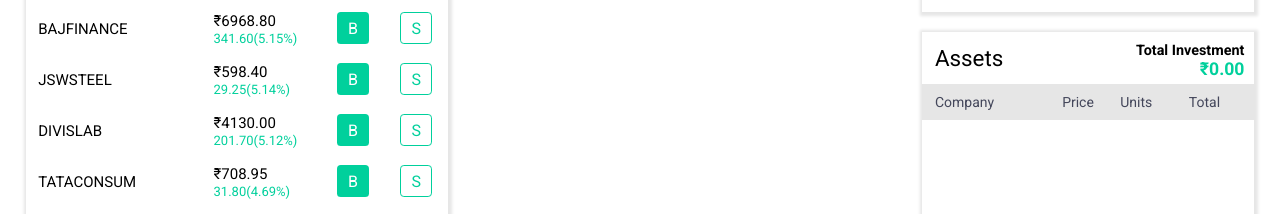
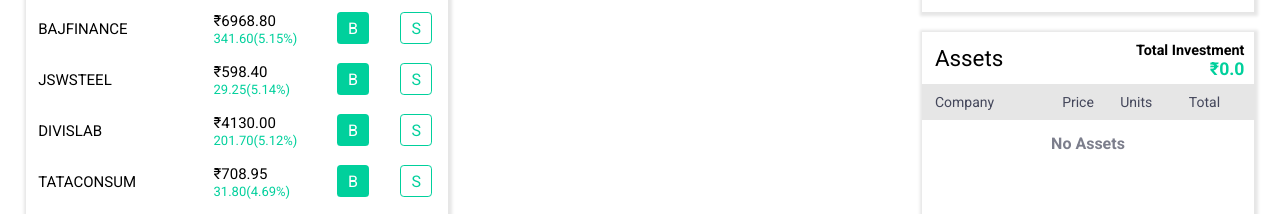
Before and after one commit to AdityaThakur278/Groww-Clone, a React (Create React App) app: page / in a window 1280 px wide. Shown: the part 355-569 px from the top of the page. Built offline with nearby package versions, Linux system fonts and the light colour scheme.

Commit message:
Almost completed using react, in testing phase

```diff
--- a/src/App.js
+++ b/src/App.js
@@ -18,6 +18,7 @@
 	const [targetPrice, setTargetPrice] = useState("0.0");
 	const [assetsList, setAssetsList] = useState([]);
 	const [sharesOwned, setSharesOwned] = useState(0);
+	const [totalInvestment, setTotalInvestment] = useState("0.0");
 
 	function mapCompanyToIndex(data) {
 		const mapObj = {};
@@ -83,9 +84,41 @@
 		setSharesOwned(quantity);
 	}
 
+	function checkRegex() {
+		// Regex for buy-sell-form
+		const regex = new RegExp(/^\d*\.?\d*$/);
+
+		if(!regex.test(shareQuantityValue) || !regex.test(targetPrice)) {
+			alert("Enter proper input");
+			return true;
+		}
+
+		if(shareQuantityValue === '.' || shareQuantityValue === '.') {
+			alert("Enter proper input");
+			return true;
+		}
+
+		if(parseFloat(shareQuantityValue) === 0 || shareQuantityValue === "") {
+			alert("Share Quantity must be greater than zero!");
+			return true;
+		}
+
+		if(parseFloat(targetPrice) === 0 || shareQuantityValue === "") {
+			alert("Traget Price must be greater than zero!");
+			return true;
+		}
+	}
+
 	// Add to pending list
 	function buySellTransaction(type) {
 		if(buySellCompany === "Loading...") return;
+
+		if(checkRegex()) return;
+
+		if(type === "S" && parseFloat(shareQuantityValue) > parseFloat(sharesOwned)) {
+			alert("Not having enough shares!");
+			return;
+		}
 
 		const transactionDetail = {
 			type,
@@ -96,6 +129,63 @@
 		};
 
 		setPendingTransaction(prev => [transactionDetail , ...prev])
+	}
+
+	function substractFromAssets(index, company, targetPrice, quantity, total) {
+		const shallowCopyAssetList = [...assetsList];
+		const assetRow = {...shallowCopyAssetList[index]};
+		assetRow.quantity = (parseFloat(assetRow.quantity) - parseFloat(quantity));
+		assetRow.total = (parseFloat(assetRow.total) - parseFloat(total)).toFixed(2);
+		assetRow.price = (parseFloat(assetRow.total) / parseFloat(assetRow.quantity)).toFixed(2);
+		shallowCopyAssetList[index] = assetRow;
+		const totalQuantity = assetRow.quantity;
+
+		if(assetRow.quantity === 0) {
+			shallowCopyAssetList.splice(index, 1);
+		}
+		setAssetsList(shallowCopyAssetList);
+
+		setTotalInvestment(prev => (parseFloat(prev) - parseFloat(total)).toFixed(2));
+
+		return totalQuantity; // used to update shares owned quantity
+	}
+
+	function sellTransactionSuccessful(i, company, targetPrice, quantity, total) {
+		// check whether there are enough shares owned
+
+		let currentSharesQuantity = 0;
+		let index = undefined;
+		assetsList.forEach(function(obj, ind) {
+			if(obj.company === company) {
+				currentSharesQuantity = obj.quantity;
+				index = ind;
+			}
+		});
+
+		if(index===undefined || parseFloat(currentSharesQuantity) < parseFloat(quantity)) return;
+
+		// Add to completed transaction
+		const transactionDetail = {
+			type: "S",
+			company,
+			price: targetPrice,
+			quantity,
+			total,
+		};
+		setCompleteTransaction(prev => [transactionDetail , ...prev]);
+
+		// substract from assetList
+		let totalQuantity = substractFromAssets(index, company, targetPrice, quantity, total)
+
+		// remove from pending transaction
+		setPendingTransaction(prev => {
+			return prev.filter((_, ind) =>  i !== ind)
+		})
+
+		// To change Shares Owned Value transaction is successful
+		if(buySellCompany === company) {
+			setSharesOwned(totalQuantity);
+		}
 	}
 
 	function addToAssets(company, targetPrice, quantity, total) {
@@ -128,6 +218,8 @@
 			setAssetsList(shallowCopyAssetList);
 			totalShares = assetRow.quantity;
 		}
+
+		setTotalInvestment(prev => (parseFloat(prev) + parseFloat(total)).toFixed(2));
 
 		// To change Shares Owned Value transaction is successful
 		if(buySellCompany === company) {
@@ -170,6 +262,9 @@
 			if(targetPrice >= currentPrice && type === "B") {
 				buyTransactionSuccessful(i, company, targetPrice, quantity, total);
 			}
+			else if(targetPrice <= currentPrice && type === "S") {
+				sellTransactionSuccessful(i, company, targetPrice, quantity, total);
+			}
 		}
 	}
 
@@ -211,6 +306,7 @@
 						data={data}
 						mapCompany={mapCompany}
 						setMarketPriceValue={setMarketPriceValue}
+						totalInvestment={totalInvestment}
 					/>
 				</div>
 			</div>
--- a/src/components/Assets/Assets.js
+++ b/src/components/Assets/Assets.js
@@ -7,7 +7,9 @@
 function Assets(props) {
     return (
         <div className="asset">
-            <AssetsHeading/>
+            <AssetsHeading
+                totalInvestment={props.totalInvestment}
+            />
             <AssetsTable
                 assetsList={props.assetsList}
                 setBuySellCompany={props.setBuySellCompany}
--- a/src/components/Assets/AssetsHeading.js
+++ b/src/components/Assets/AssetsHeading.js
@@ -2,7 +2,7 @@
 
 import "./AssetsHeading.css"
 
-function AssetsHeading() {
+function AssetsHeading(props) {
     return (
         <div className="heading-wrapper">
             <div className="heading">
@@ -11,7 +11,7 @@
 
             <div className="total-investment">
                 <p className="text">Total Investment</p>
-                <p className="value">₹0.00</p>
+                <p className="value">₹{props.totalInvestment}</p>
             </div>
         </div>
     );
--- a/src/components/Assets/AssetsTable.css
+++ b/src/components/Assets/AssetsTable.css
@@ -32,3 +32,10 @@
 .asset .total {
     width: 30%;
 }
+
+.asset .no-asset {
+    padding: 4%;
+    text-align: center;
+    color: #7c7e8c;
+    font-weight: 700;
+  }
--- a/src/components/Assets/AssetsTable.js
+++ b/src/components/Assets/AssetsTable.js
@@ -17,7 +17,11 @@
             </div>
 
             {
-                assetsList.map(asset => {
+                assetsList.length === 0
+                ? <div className="no-asset">
+                        No Assets
+                  </div>
+                : assetsList.map(asset => {
                     return  <AssetsTableRow
                                 key={asset.company}
                                 company={asset.company}
--- a/src/components/Assets/AssetsTableRow.js
+++ b/src/components/Assets/AssetsTableRow.js
@@ -1,4 +1,4 @@
-import React, { useEffect } from "react";
+import React from "react";
 
 import "./AssetsTableRow.css"
 
```
